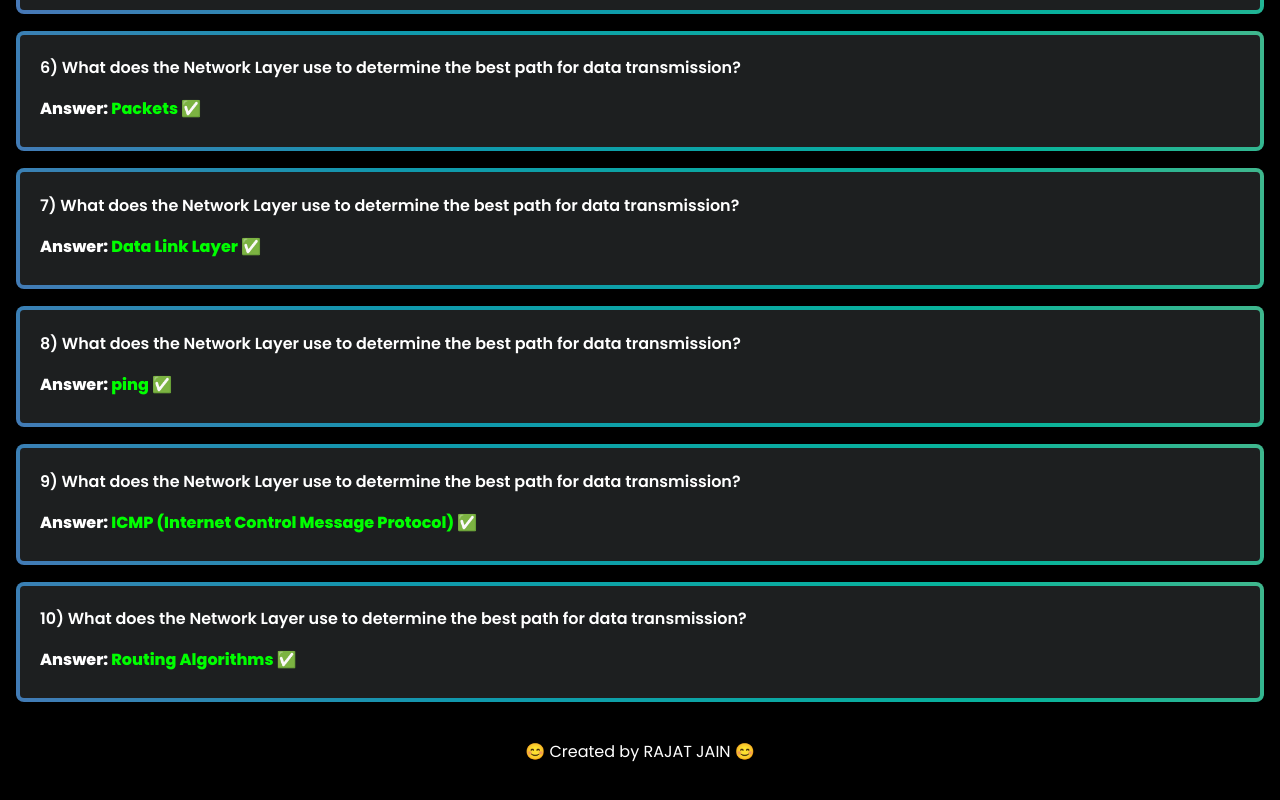
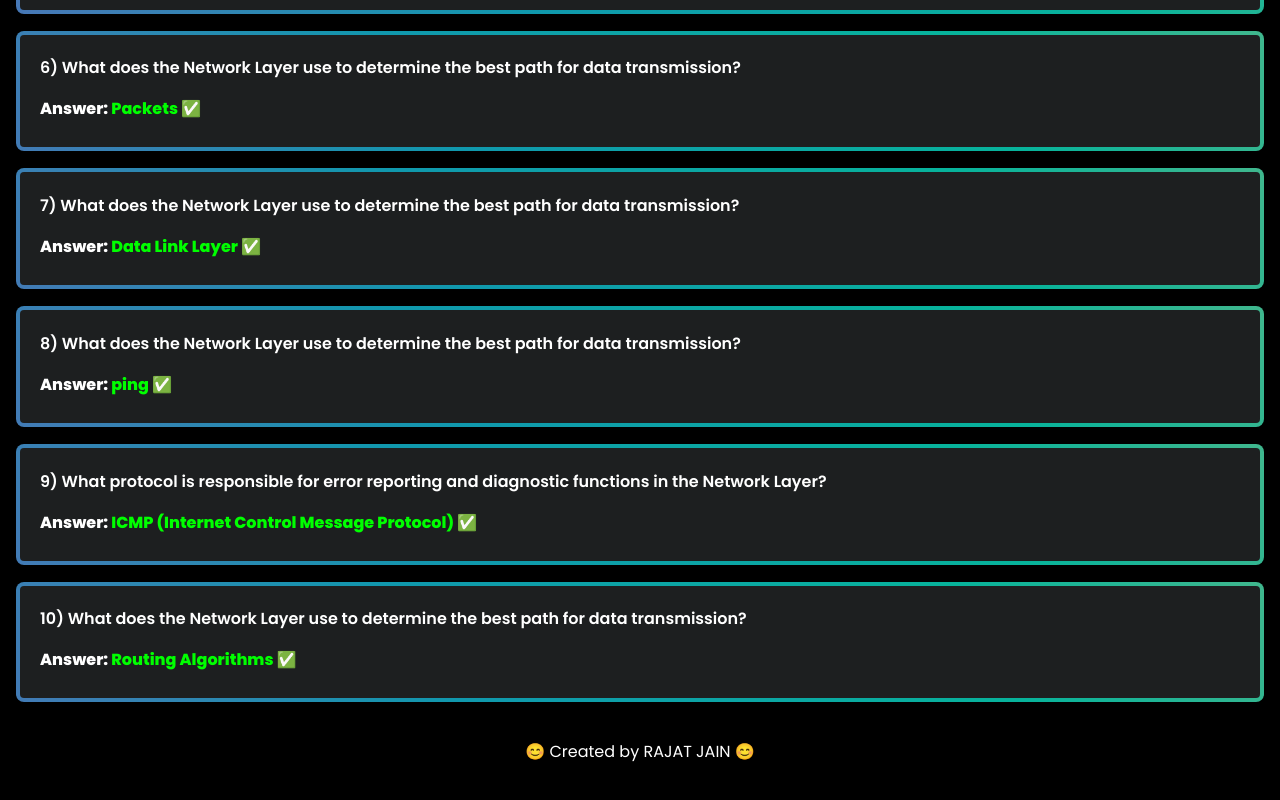
Before and after one commit to Rajat-XR/quiz, a plain HTML site: page index.html in a window 1280 px wide. Shown: the part 1337-2137 px from the top of the page. Drawn offline with Linux system fonts and the light colour scheme.

Commit message:
Update index.html

```diff
--- a/index.html
+++ b/index.html
@@ -89,7 +89,7 @@
             <p class="qw"><span>Answer: </span>ping</p>
         </div>
         <div class="gradient-border" id="box">
-            <h1>9) What does the Network Layer use to determine the best path for data transmission?
+            <h1>9) What protocol is responsible for error reporting and diagnostic functions in the Network Layer?
             </h1>
             <p class="qw"><span>Answer: </span>ICMP (Internet Control Message Protocol)</p>
         </div>
```
